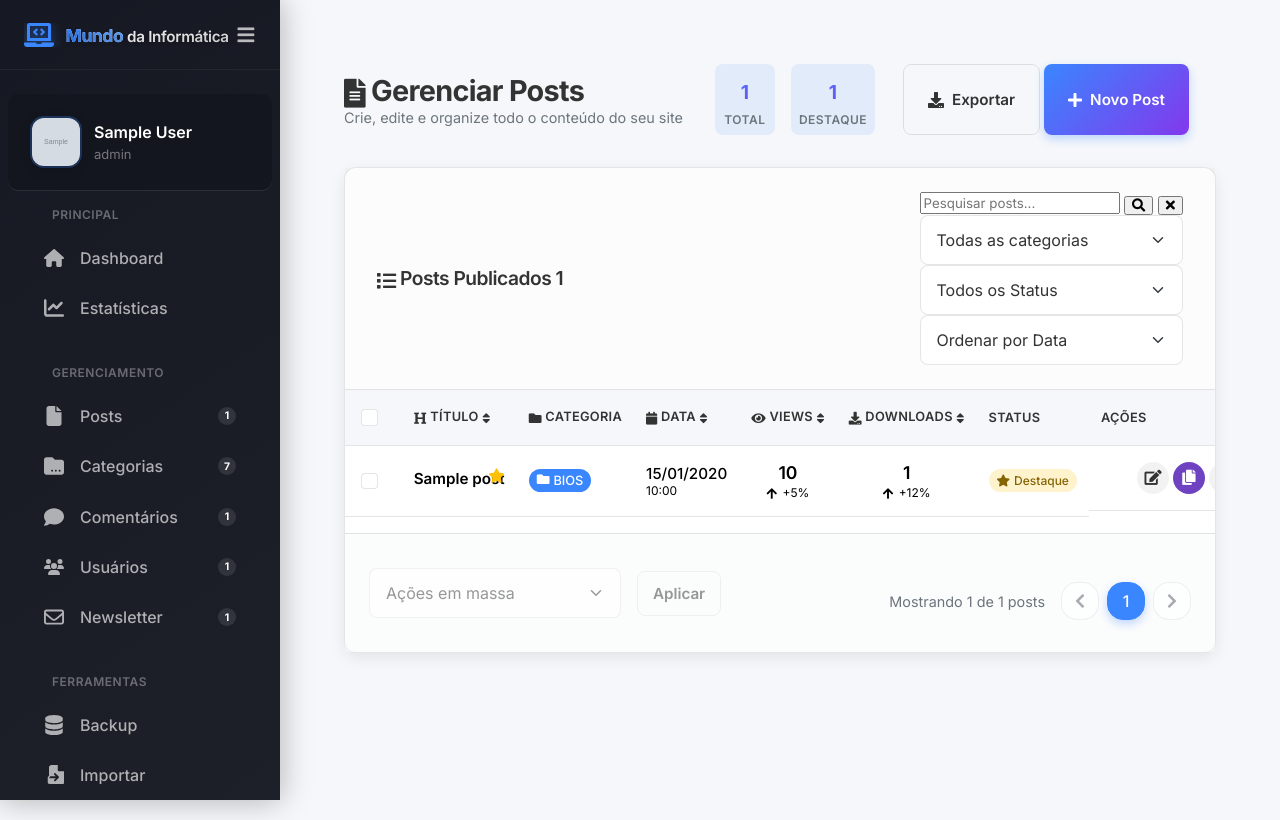
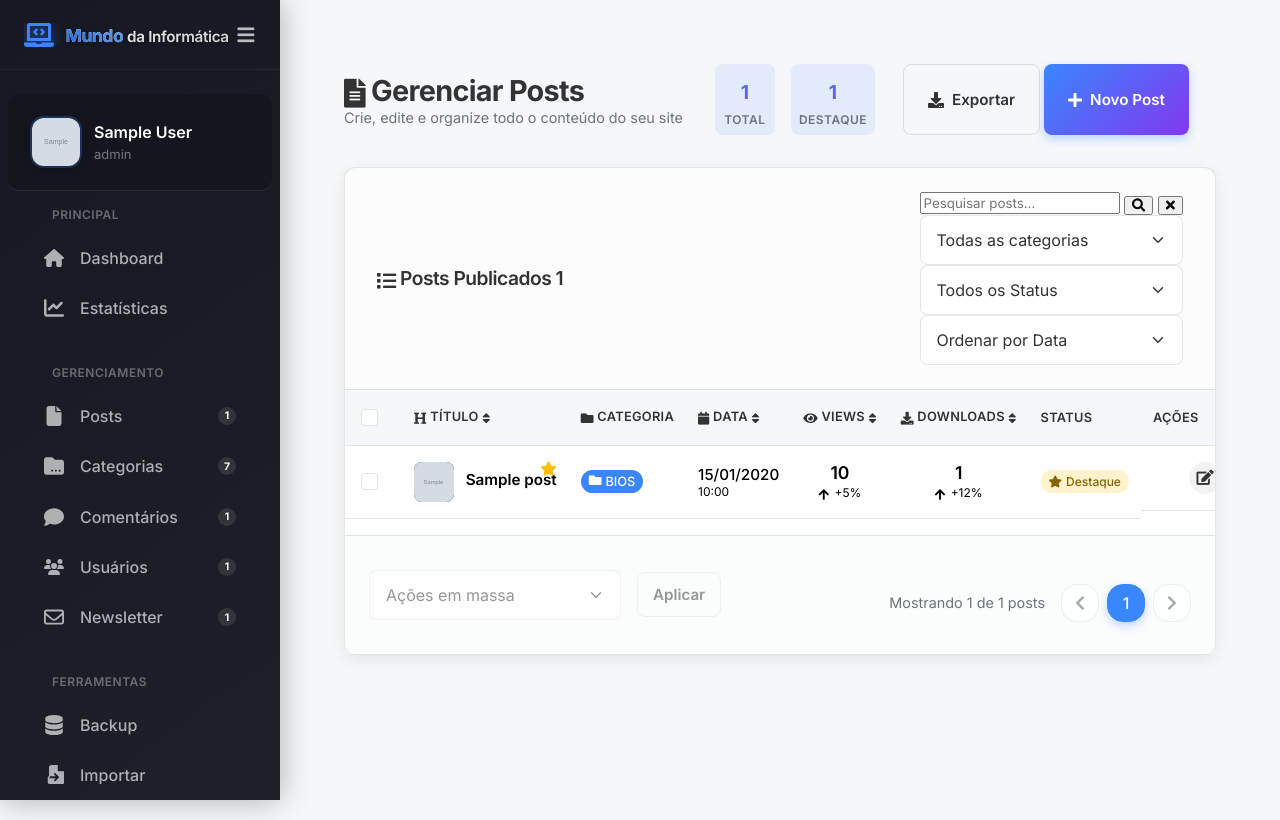
Before and after one commit to RDG547/Mundo-da-Informatica, a Flask app: page /admin/posts in a window 1280 px wide. Run offline with Flask 3, Linux system fonts and the light colour scheme; a user stored in the database is signed in; data comes from the database, SQL or seed files in the repository; tables that the repository leaves empty hold one stand-in row (values such as "Sample post"); grey boxes marked "Sample" are stand-in pictures; some libraries are stand-ins or nearby versions.

Commit message:
feat: thumbnails em posts admin e downloads, descrição completa nos cards, sidebar perfil ajustada
- Adicionada miniatura (40x40) ao lado do título na tabela de posts do admin
- Removida truncação de 300 chars da descrição nos cards (category, posts, index, search)
- Adicionada miniatura inline ao lado do título no histórico de downloads
- Corrigida cor da scrollbar da sidebar do perfil para corresponder ao fundo
- Ajustadas fontes da sidebar do perfil para corresponder à sidebar do admin

```diff
--- a/templates/admin/posts.html
+++ b/templates/admin/posts.html
@@ -121,6 +121,10 @@
                     </td>
                     <td>
                         <div class="post-title-cell">
+                            <div class="post-thumb">
+                                <img src="{{ get_image_url(post.image_url, folder='posts', default='default.jpg') }}" alt="" class="post-thumb-img">
+                            </div>
+                            <div class="post-title-info">
                                 <div class="post-title">{{ post.title }}</div>
                                 {% if post.description %}
                                 <small class="post-excerpt text-muted">
@@ -132,6 +136,7 @@
                                     <i class="fas fa-star"></i>
                                 </span>
                                 {% endif %}
+                            </div>
                         </div>
                     </td>
                     <td>
@@ -1436,6 +1441,29 @@
 
     .post-title-cell {
         position: relative;
+        display: flex;
+        align-items: center;
+        gap: 0.75rem;
+    }
+
+    .post-thumb {
+        width: 40px;
+        height: 40px;
+        min-width: 40px;
+        border-radius: 8px;
+        overflow: hidden;
+        background: linear-gradient(145deg, #242730, #1f222a);
+    }
+
+    .post-thumb-img {
+        width: 100%;
+        height: 100%;
+        object-fit: cover;
+    }
+
+    .post-title-info {
+        flex: 1;
+        min-width: 0;
     }
 
     .post-title {
--- a/templates/category.html
+++ b/templates/category.html
@@ -304,9 +304,7 @@
                                 </div>
                                 <div class="post-description-section">
                                     <div class="post-description-title">Descrição</div>
-                                    <div class="post-description-text" style="max-height: 100px; overflow-y: auto;">{{ ((post.short_description or
-                                        post.content)|striptags)[:300] }}{% if ((post.short_description or
-                                        post.content)|striptags)|length > 300 %}...{% endif %}</div>
+                                    <div class="post-description-text" style="max-height: 100px; overflow-y: auto;">{{ (post.short_description or post.content)|striptags }}</div>
                                 </div>
                                 <div style="display: flex; gap: 10px; align-items: stretch; flex-wrap: wrap;">
                                     {% if post.download_link %}
--- a/templates/index.html
+++ b/templates/index.html
@@ -65,7 +65,7 @@
                     </div>
                     <div class="post-description-section">
                         <div class="post-description-title">Descrição</div>
-                        <div class="post-description-text" style="max-height: 100px; overflow-y: auto;">{{ (post.content|striptags)[:300] }}{% if (post.content|striptags)|length > 300 %}...{% endif %}</div>
+                        <div class="post-description-text" style="max-height: 100px; overflow-y: auto;">{{ post.content|striptags }}</div>
                     </div>
                     <div style="display: flex; gap: 10px; align-items: stretch; flex-wrap: wrap;">
                         {% if post.download_link %}
--- a/templates/posts.html
+++ b/templates/posts.html
@@ -122,7 +122,7 @@
                                 </div>
                                 <div class="post-description-section">
                                     <div class="post-description-title">Descrição</div>
-                                    <div class="post-description-text" style="max-height: 100px; overflow-y: auto;">{{ (post.content|striptags)[:300] }}{% if (post.content|striptags)|length > 300 %}...{% endif %}</div>
+                                    <div class="post-description-text" style="max-height: 100px; overflow-y: auto;">{{ post.content|striptags }}</div>
                                 </div>
                                 <div style="display: flex; gap: 10px; align-items: stretch; flex-wrap: wrap;">
                                     {% if post.download_link %}
--- a/templates/search.html
+++ b/templates/search.html
@@ -163,7 +163,7 @@
                         </div>
                         <div class="post-description-section">
                             <div class="post-description-title">Descrição</div>
-                            <div class="post-description-text" style="max-height: 100px; overflow-y: auto;">{{ post.description[:300] + '...' if post.description and post.description|length > 300 else post.description or (post.content|striptags)[:300] + '...' }}</div>
+                            <div class="post-description-text" style="max-height: 100px; overflow-y: auto;">{{ post.description or post.content|striptags }}</div>
                         </div>
                         <a href="{{ url_for('post_by_slug', category=post.category_str|lower if post.category_str else 'geral', slug=post.slug) if post.slug else url_for('post', post_id=post.id) }}" class="btn" style="display: inline-flex; align-items: center; gap: 6px;"><i class="fas fa-eye"></i> Ver Detalhes</a>
                     </div>
```
Also changed, not shown: static/css/profile-page.css (+9 -8 lines), static/css/style.css (+20 -5 lines), templates/profile.html (+8 -1 lines). Lines whose indentation alone changed are shown as unchanged.
